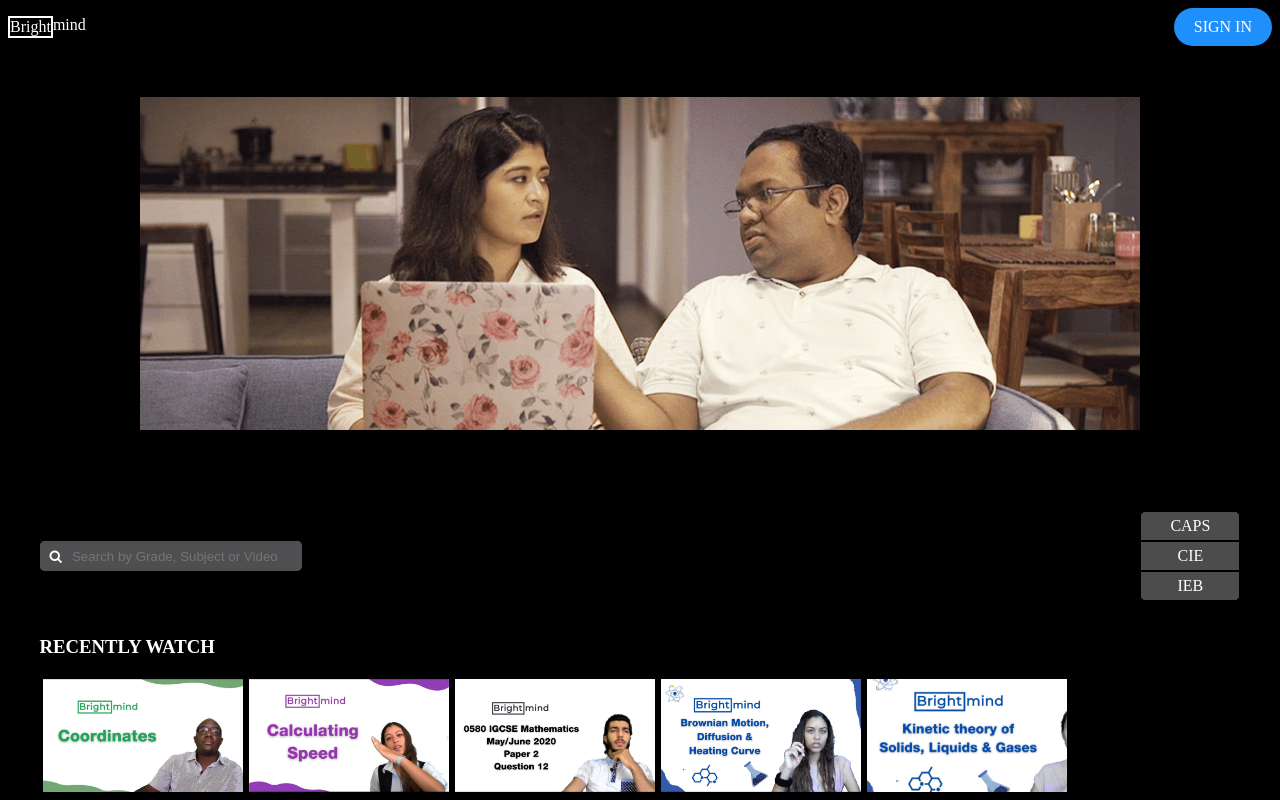
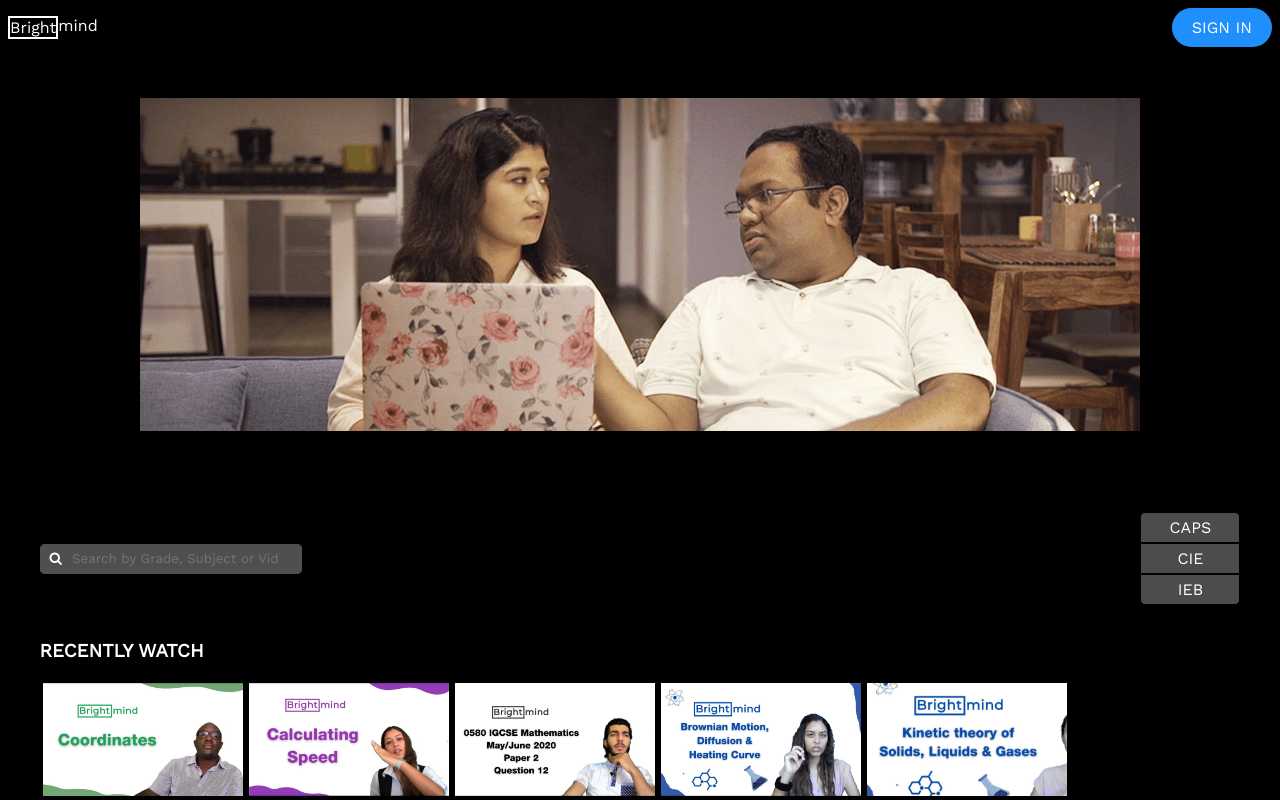
Before and after one commit to adkif/brightmind, an Angular app: page /home in a window 1280 px wide. Shown: the top 800 px of the page. Built offline with nearby package versions, Linux system fonts and the light colour scheme.

Commit message:
modify font size

```diff
--- a/src/styles.scss
+++ b/src/styles.scss
@@ -1,8 +1,9 @@
 /* You can add global styles to this file, and also import other style files */
-
+@import url('https://fonts.googleapis.com/css2?family=Work+Sans&display=swap');
 
 
  * {
+  font-family: 'Work Sans', sans-serif;
   background-color: black;
   color: white;
   box-sizing: border-box;
```
